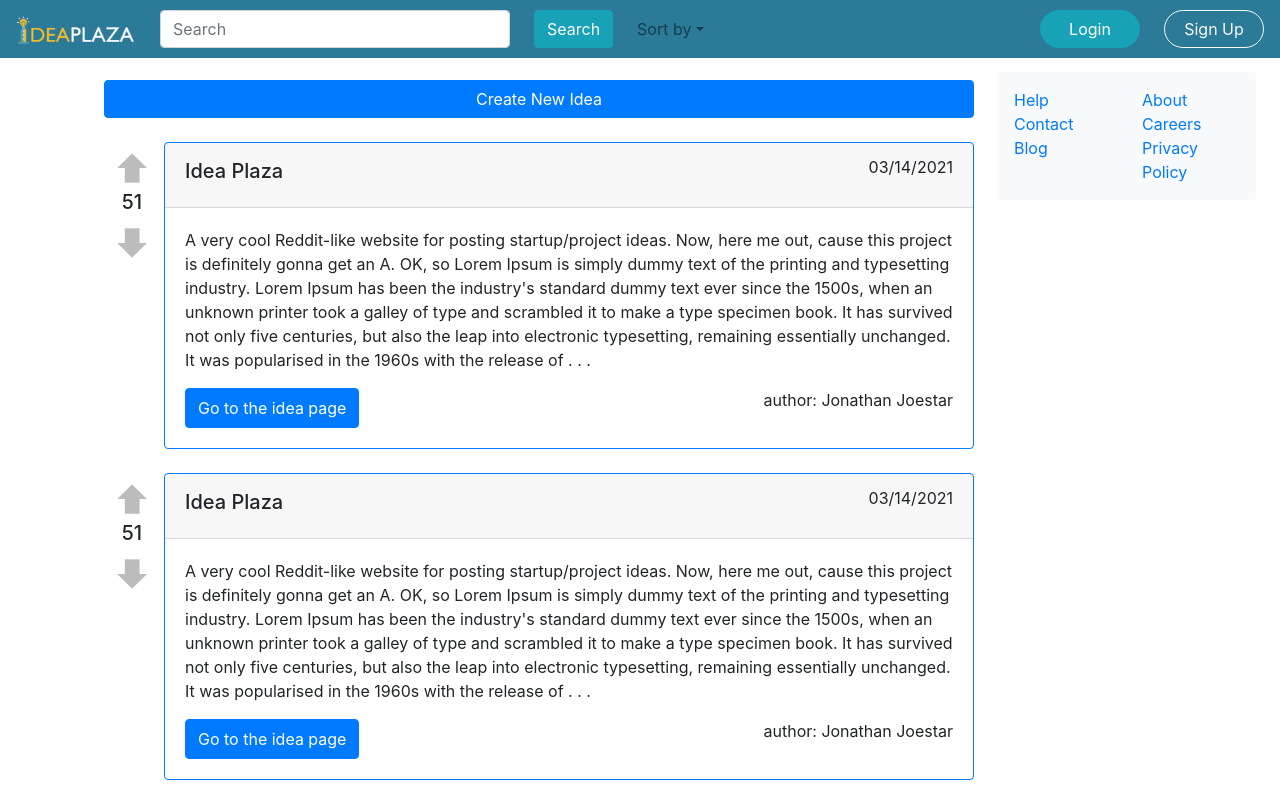
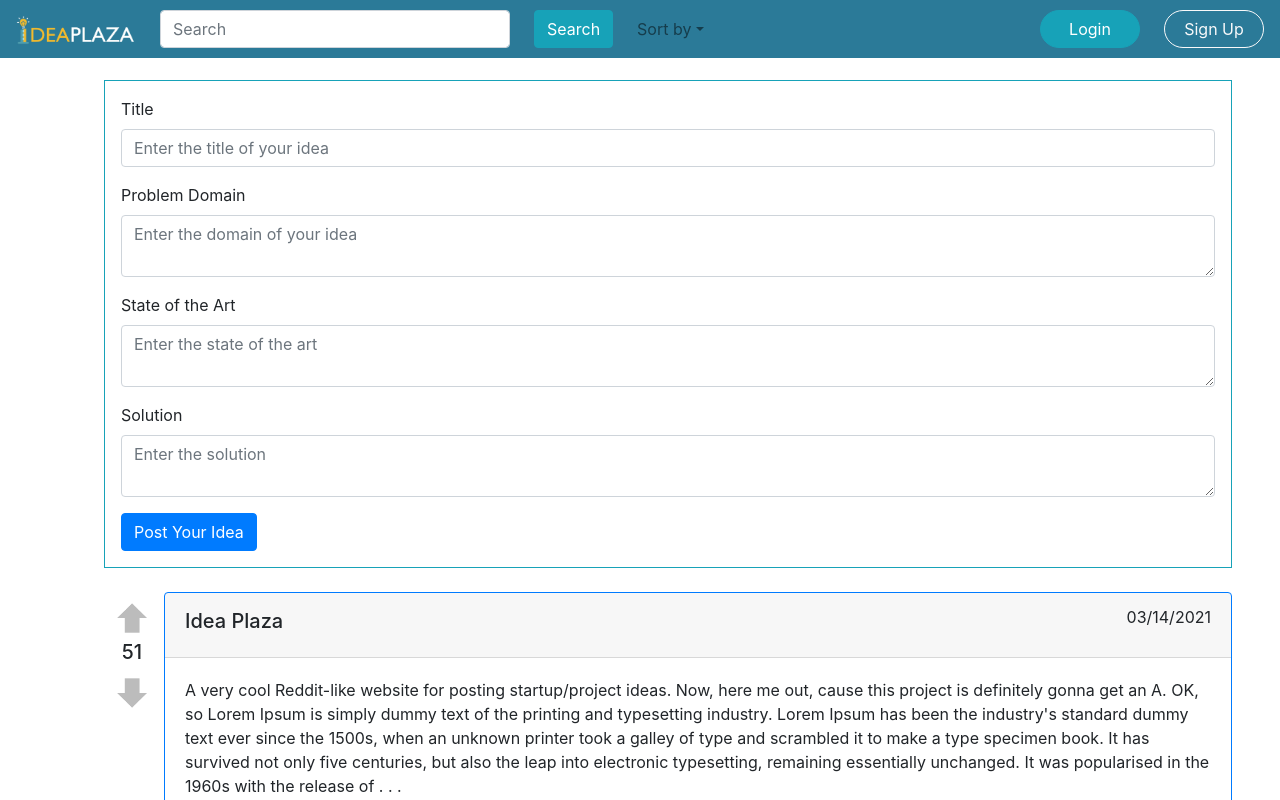
Before and after one commit to radix4/idea-plaza, a React (Create React App) app in the folder frontend/: page / in a window 1280 px wide. Shown: the top 800 px of the page. Built offline with nearby package versions, Linux system fonts and the light colour scheme.

Commit message:
Added functionality to create a new idea

```diff
--- a/frontend/src/components/HomePage.js
+++ b/frontend/src/components/HomePage.js
@@ -1,9 +1,22 @@
-import { Button } from 'react-bootstrap'
+import { Button, Form } from 'react-bootstrap'
 import React, { useState, useEffect } from 'react'
 import Idea from './Idea'
 import MyNavbar from './MyNavbar'
+import axios from 'axios'
+import ideaService from '../services/ideas'
 
 const HomePage = () => {
+  const [title, setTitle] = useState('')
+  const [problemStatement, setProblemStatement] = useState({
+    domain: '',
+    stateOfTheArt: '',
+    solution: '',
+  })
+  const [author, setAuthor] = useState('')
+  const [upVote, setUpVote] = useState(0)
+  const [downVote, setDownVote] = useState(0)
+  const [questions, setQuestions] = useState()
+  const [criticisms, setCriticisms] = useState()
   const [user, setUser] = useState()
 
   /* This function checks if the user is already logged in. */
@@ -16,42 +29,93 @@ const HomePage = () => {
     }
   }, [])
 
+  /* OnChange event functions for creating idea */
+  const handleTitleChange = (event) => setTitle(event.target.value)
+  const handleProblemStatementChange = (event) =>
+    setProblemStatement(event.target.value)
+  const handleAuthor = (event) => setAuthor(event.target.value)
+
+  /* This function adds creates a new idea */
+  const addIdea = async (event) => {
+    event.preventDefault()
+
+    const newIdea = {
+      title: title,
+      problemStatement: problemStatement,
+      author: author,
+      upVote: upVote,
+      downVote: downVote,
+      questions: questions,
+      criticisms: criticisms,
+      user: user,
+    }
+
+    try {
+      await ideaService.create(newIdea).then((returnedIdea) => {
+        console.log('create idea success!')
+      })
+      setTitle('')
+      setProblemStatement()
+    } catch (error) {
+      console.log('create idea failed\n', error)
+    }
+  }
+
   return (
     <div>
       <MyNavbar />
-      <div className='d-flex justify-content-between mt-5 pt-4 pl-5 ml-5 pr-4'>
-        {/* ============= IDEAS ============= */}
+      <div className='d-flex justify-content-between mt-4 pt-4 pl-5 ml-5 pr-4'>
         <div className='p-2 pr-4'>
-          <Button variant='primary' className='btn-block'>
+          {/* ============= CREATE NEW IDEA ============= */}
+          <Form className='border mt-4 p-3 border-info' onSubmit={addIdea}>
+            <Form.Group controlId='formTitle'>
+              <Form.Label>Title</Form.Label>
+              <Form.Control
+                type='text'
+                placeholder='Enter the title of your idea'
+                value={title}
+                onChange={handleTitleChange}
+              />
+            </Form.Group>
+            <Form.Group controlId='formDomain'>
+              <Form.Label>Problem Domain</Form.Label>
+              <Form.Control
+                as='textarea'
+                placeholder='Enter the domain of your idea'
+                value={problemStatement.domain}
+                onChange={handleProblemStatementChange}
+              />
+            </Form.Group>
+            <Form.Group controlId='formStateOfTheArt'>
+              <Form.Label>State of the Art</Form.Label>
+              <Form.Control
+                as='textarea'
+                placeholder='Enter the state of the art'
+                value={problemStatement.stateOfTheArt}
+                onChange={handleProblemStatementChange}
+              />
+            </Form.Group>
+            <Form.Group controlId='formSolution'>
+              <Form.Label>Solution</Form.Label>
+              <Form.Control
+                as='textarea'
+                placeholder='Enter the solution'
+                value={problemStatement.solution}
+                onChange={handleProblemStatementChange}
+              />
+            </Form.Group>
+            <Button variant='primary' type='submit'>
+              Post Your Idea
+            </Button>
+          </Form>
+
+          {/* <Button variant='primary' className='btn-block mt-4'>
             Create New Idea
-          </Button>
+          </Button> */}
+
+          {/* ============= IDEAS ============= */}
           <Idea />
           <Idea />
-        </div>
-        {/* ============= OTHER LINKS ============= */}
-        <div className='container bg-light rounded p-3 h-25'>
-          <div className='row'>
-            <div className='col'>
-              <a href='#'>Help</a>
-            </div>
-            <div className='col'>
-              <a href='#'>About</a>
-            </div>
-            <div className='w-100'></div>
-            <div className='col'>
-              <a href='#'>Contact</a>
-            </div>
-            <div className='col'>
-              <a href='#'>Careers</a>
-            </div>
-            <div className='w-100'></div>
-            <div className='col'>
-              <a href='#'>Blog</a>
-            </div>
-            <div className='col'>
-              <a href='#'>Privacy Policy</a>
-            </div>
-          </div>
         </div>
       </div>
     </div>
--- /dev/null
+++ b/frontend/src/services/ideas.js
@@ -0,0 +1,12 @@
+/* This file is responsible for sending requests to the server */
+import axios from 'axios'
+const baseUrl = '/api/ideas'
+
+/* This function creates a new idea. */
+const create = async (newIdeaObject) => {
+  /* header is given as 3rd param of axios post method */
+  const response = await axios.post(baseUrl, newIdeaObject)
+  return response.data
+}
+
+export default { create }
```
Also changed, not shown: frontend/src/components/IdeaPage.js (+7 -1 lines), 1 other file (tests, documents, lock files or other folders).
